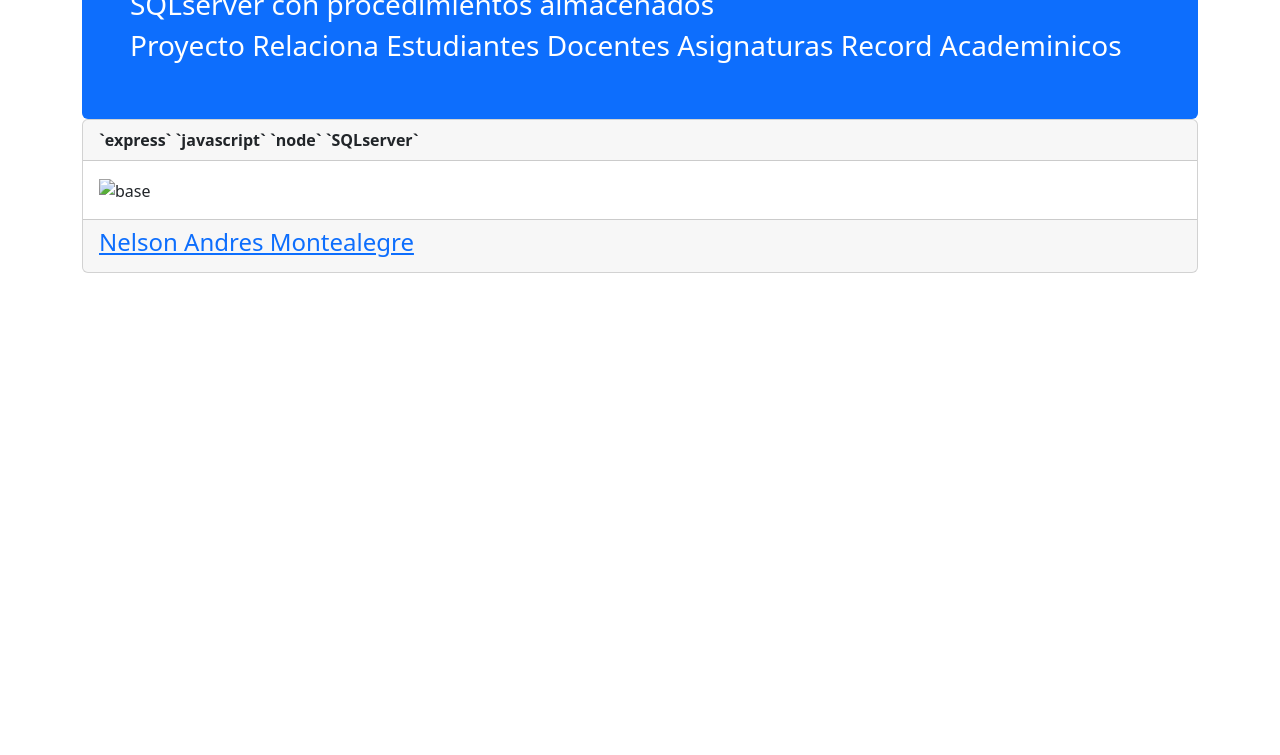
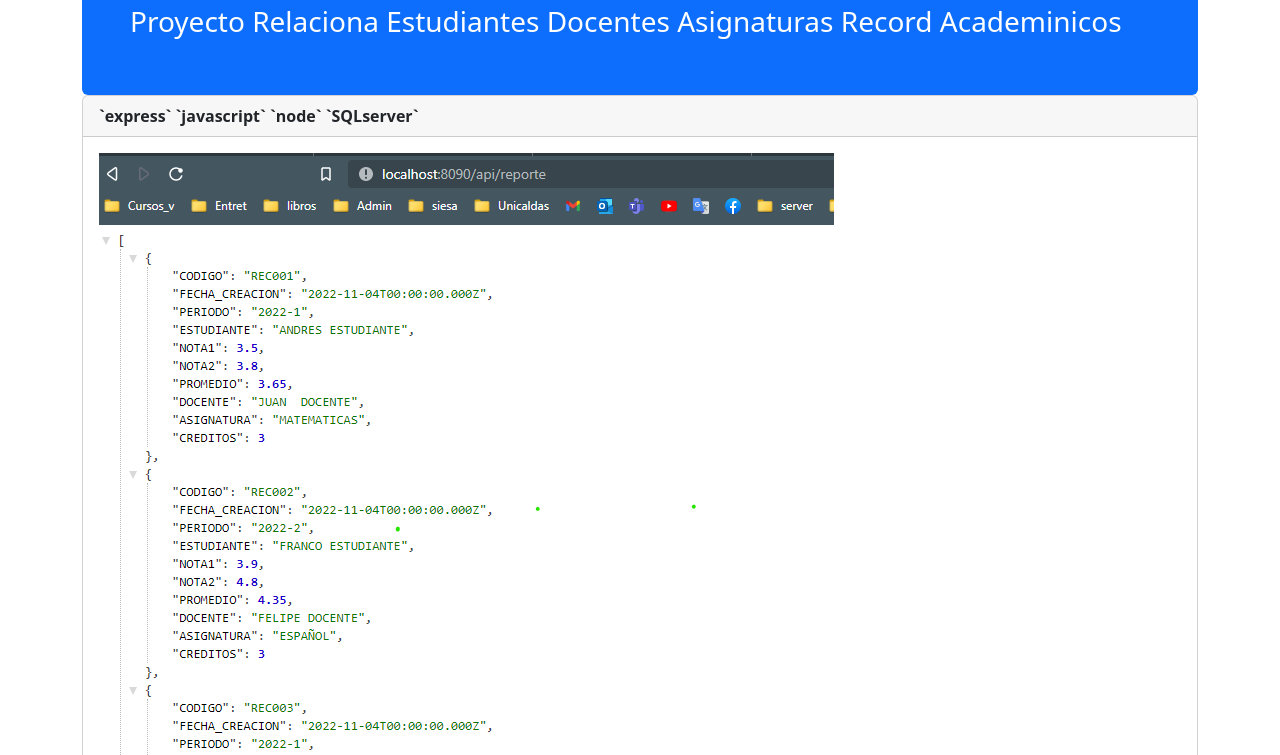
Before and after one commit to erre0uno/ProyectoApi, a website: page index.html in a window 1280 px wide. Shown: the part 198-953 px from the top of the page. Before the commit the page ends 800 px from the top, so only its background shows below. Drawn offline with nearby package versions, Linux system fonts and the light colour scheme.

Commit message:
readme update

```diff
--- a/index.html
+++ b/index.html
@@ -11,12 +11,6 @@
 
 <body>
 
-
-## `express` `javascript` `node` `SQLserver`
-
-
-![intit](https://github.com/erre0uno/ProyectoApi/blob/main/docu/init.png?raw=true)
-
     <div class="container">
         <div class="mt-4 p-5 bg-primary text-white rounded">
             <h1>Proyecto Api con express persistencia en SQLserver</h1>
@@ -28,9 +22,9 @@
                 <strong>`express` `javascript` `node` `SQLserver`</strong>
             </div>
             <div class="card-body">
-                <img src="./documentacion/init.png" alt="base">
+                <img src="./docu/init.png" alt="base">
             </div>
-            <div class="card-footer"><a href="http://"> <h4>Nelson Andres Montealegre</h4> </a> </div>
+            <div class="card-footer"><h4>Autor:</h4> <a href="http://"> <h4>Nelson Andres Montealegre</h4> </a> </div>
         </div>
     </div>
 
```
